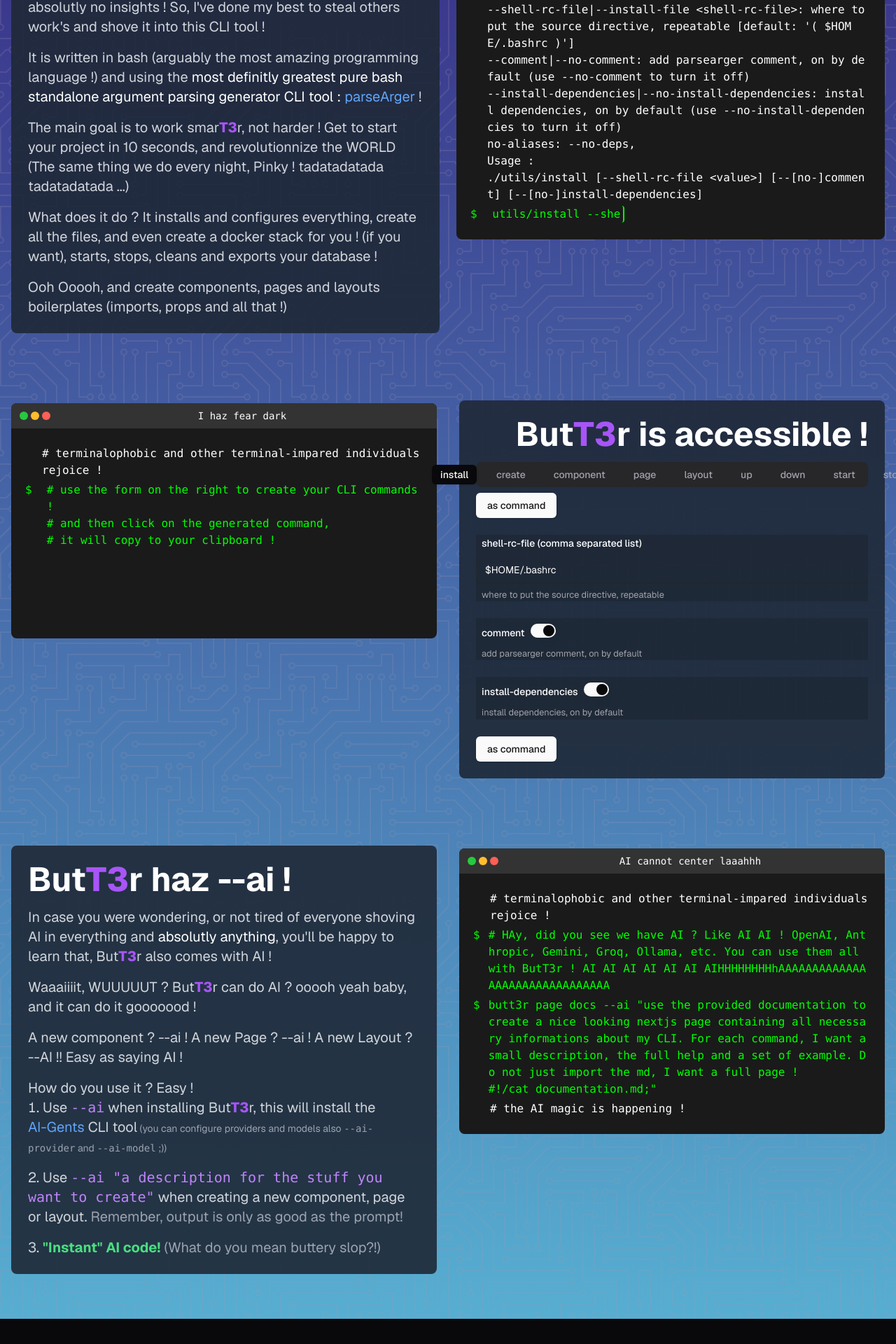
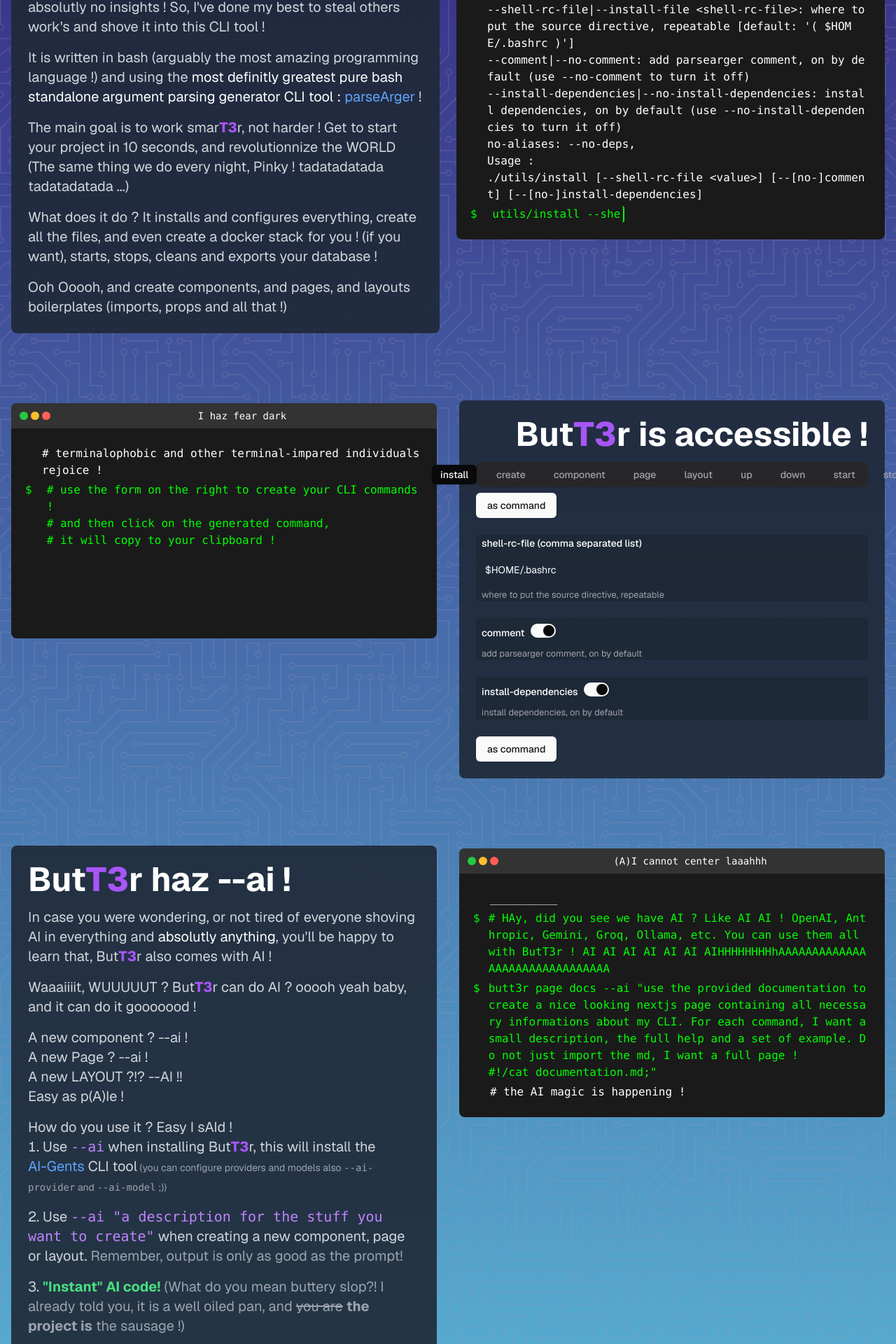
Before and after one commit to DimitriGilbert/ButT3r, a Next.js app in the folder butter.dev/: page / in a window 1280 px wide. Shown: the part 874-2794 px from the top of the page at 70% size. Before the commit the page ends 2758 px from the top, so only its background shows below. Built offline with nearby package versions, Linux system fonts and the light colour scheme.

Commit message:
[chore] Butt3r component, cleaner

```diff
--- a/butter.dev/src/app/page.tsx
+++ b/butter.dev/src/app/page.tsx
@@ -14,6 +14,7 @@
 import { OutgoingLink } from "~/components/ui/outgoing-link";
 import Link from "next/link";
 import { GlowLink } from "~/components/ui/glow-link";
+import Butt3r from "~/components/ui/butt3r";
 
 export default function HomePage() {
   const [terminalCommands, setTerminalCommands] = useState<
@@ -45,14 +46,11 @@
         <section className="grid w-full grid-cols-1 items-center gap-8 py-8 lg:grid lg:gap-x-2 xl:grid-cols-2 xl:gap-x-6">
           <div className="flex flex-col gap-4 rounded-lg bg-white/60 p-6 dark:bg-gray-800/90">
             <h2 className="text-3xl font-bold text-gray-900 dark:text-white md:text-5xl">
-              But
-              <T3Link />r removes friction!
+              <Butt3r /> removes friction!
             </h2>
             <p className="text-base text-gray-700 dark:text-gray-300 md:text-xl">
-              But
-              <T3Link />r refined the extreme lubrication properties of bash, in
-              order to offer you the But
-              <T3Link />r way to create full-stack web apps, Fast as a sausage
+            <Butt3r /> refined the extreme lubrication properties of bash, in
+              order to offer you the <Butt3r /> way to create full-stack web apps, Fast as a sausage
               on a well oiled pan !{" "}
               <span className="text-sm text-gray-600 dark:text-gray-400">
                 both the creation And the app !{" "}
@@ -109,12 +107,13 @@
                   A ? shameless plug ? yes, yes it is !
                 </HoverCardContent>
               </HoverCard>{" "}
-              <a
+              <GlowLink
                 href="https://github.com/DimitriGilbert/parseArger"
-                className="text-blue-600 hover:underline dark:text-blue-400"
+                color="rgba(59, 130, 246, 0.8)"
+                className="text-blue-600 dark:text-blue-400"
               >
                 parseArger
-              </a>{" "}
+              </GlowLink>{" "}
               !
             </div>
             <p className="text-base text-gray-700 dark:text-gray-300 md:text-xl">
@@ -130,8 +129,8 @@
               want), starts, stops, cleans and exports your database !
             </p>
             <p className="text-base text-gray-700 dark:text-gray-300 md:text-xl">
-              Ooh Ooooh, and create components, pages and layouts boilerplates
-              (imports, props and all that !)
+              Ooh Ooooh, and create components, and pages, and layouts
+              boilerplates (imports, props and all that !)
             </p>
           </div>
           <div className="flex flex-col gap-4">
@@ -149,8 +148,7 @@
               defaultTypingSpeed={1}
               commands={[
                 {
-                  prompt:
-                    `# use the form on the right to create your CLI commands !
+                  prompt: `# use the form on the right to create your CLI commands !
 # and then click on the generated command,
 # it will copy to your clipboard !`,
                 },
@@ -160,8 +158,7 @@
           </div>
           <div className="flex flex-col gap-4 rounded-lg bg-white/60 p-6 dark:bg-gray-800/90">
             <h2 className="text-right text-3xl font-bold text-gray-900 dark:text-white md:text-5xl">
-              But
-              <T3Link />r is accessible !
+              <Butt3r /> is accessible !
             </h2>
             <Clickodrome onSubmit={handleSubmit} />
           </div>
@@ -169,8 +166,7 @@
         <section className="grid w-full grid-cols-1 gap-8 py-8 sm:grid-cols-2">
           <div className="flex flex-col gap-4 rounded-lg bg-white/60 p-6 dark:bg-gray-800/90">
             <h2 className="text-3xl font-bold text-gray-900 dark:text-white md:text-5xl">
-              But
-              <T3Link />r haz --ai !
+              <Butt3r /> haz --ai !
             </h2>
             <div className="text-base text-gray-700 dark:text-gray-300 md:text-xl">
               In case you were wondering, or not tired of everyone shoving AI in
@@ -189,26 +185,24 @@
                   </Link>
                 </HoverCardContent>
               </HoverCard>
-              , you'll be happy to learn that, But
-              <T3Link />r also comes with AI !
+              , you'll be happy to learn that, <Butt3r /> also comes with AI !
             </div>
             <div className="text-base text-gray-700 dark:text-gray-300 md:text-xl">
-              Waaaiiiit, WUUUUUT ? But
-              <T3Link />r can do AI ? ooooh yeah baby, and it can do it gooooood
+              Waaaiiiit, WUUUUUT ? <Butt3r /> can do AI ? ooooh yeah baby, and it can do it gooooood
               !
             </div>
             <div className="text-base text-gray-700 dark:text-gray-300 md:text-xl">
-              A new component ? --ai ! A new Page ? --ai ! A new Layout ? --AI
-              !! Easy as saying AI !
+              <p>A new component ? --ai !</p>
+              <p>A new Page ? --ai !</p>
+              <p>A new LAYOUT ?!? --AI !!</p>
+              <p>Easy as p(A)Ie !</p>
             </div>
             <div className="text-base text-gray-700 dark:text-gray-300 md:text-xl">
-              How do you use it ? Easy !
+              How do you use it ? Easy I sAId !
               <ol className="list-inside list-decimal space-y-4">
                 <li className="text-gray-700 dark:text-gray-300">
                   Use <span className="font-mono text-purple-400">--ai</span>{" "}
-                  when installing But
-                  <T3Link />
-                  r, this will install the{" "}
+                  when installing <Butt3r />, this will install the{" "}
                   <GlowLink
                     href="https://github.com/DimitriGilbert/ai-gents"
                     className="text-blue-600 hover:underline dark:text-blue-400"
@@ -239,7 +233,11 @@
                     "Instant" AI code!
                   </span>{" "}
                   <span className="text-gray-600 dark:text-gray-400">
-                    (What do you mean buttery slop?!)
+                    (What do you mean buttery slop?! I already told you, it is a
+                    well oiled pan, and{" "}
+                    <span className="line-through">you are</span>{" "}
+                    <span className="font-bold">the project is</span> the
+                    sausage !)
                   </span>
                 </li>
               </ol>
@@ -250,15 +248,14 @@
               title={
                 <HoverCard>
                   <HoverCardTrigger className="text-gray-900 dark:text-white">
-                    AI cannot center laaahhh
+                    (A)I cannot center laaahhh
                   </HoverCardTrigger>
                   <HoverCardContent className="bg-white dark:bg-gray-800">
-                    Really, how infuriating is that ? ^^'
+                    Really..., how infuriating is that ? ^^'
                   </HoverCardContent>
                 </HoverCard>
               }
               width="w-full"
-              startLine="# terminalophobic and other terminal-impared individuals rejoice !"
               defaultTypingRandom={250}
               defaultTypingSpeed={10}
               commands={[
--- /dev/null
+++ b/butter.dev/src/components/ui/butt3r.tsx
@@ -0,0 +1,11 @@
+import { T3Link } from "~/components/ui/t3-link";
+
+export default function Butt3r() {
+  return (
+    <span>
+      But
+      <T3Link />
+      r
+    </span>
+  );
+}
```
